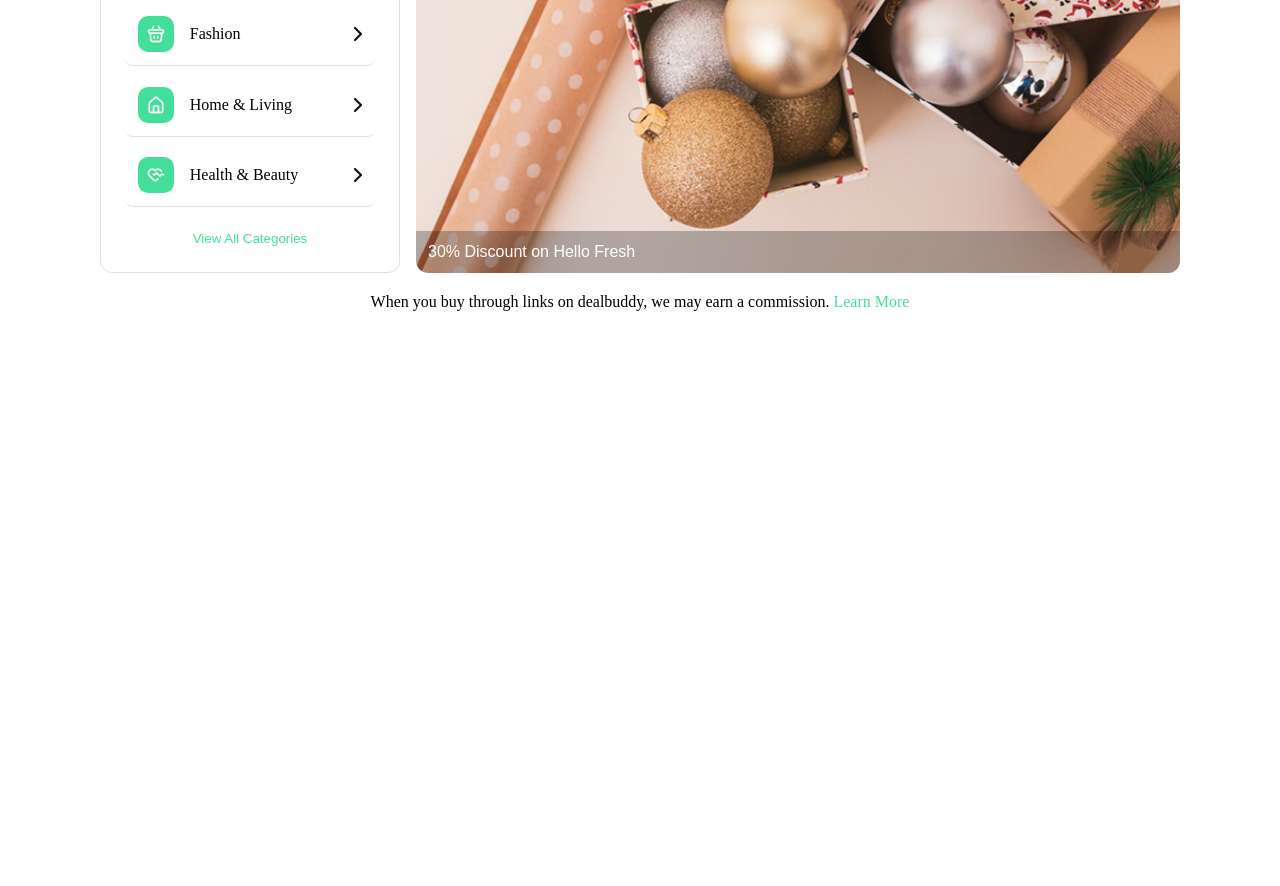
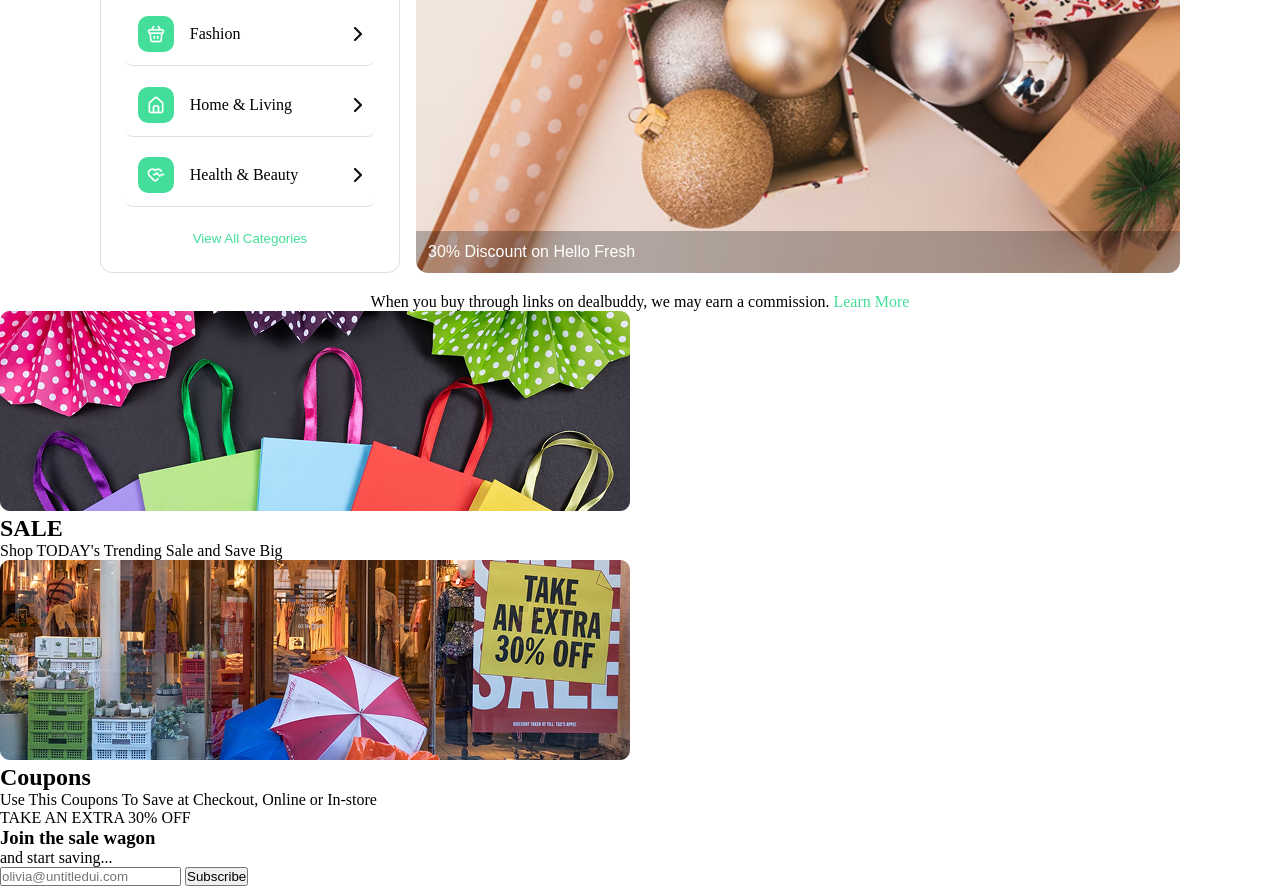
Before and after one commit to Manojj1018/figma, a plain HTML site: page index.html in a window 1280 px wide. Shown: the part 584-1470 px from the top of the page. Before the commit the page ends 895 px from the top, so only its background shows below. Drawn offline with Linux system fonts and the light colour scheme; a web font is replaced by a local one.

Commit message:
latest changes

```diff
--- a/index.html
+++ b/index.html
@@ -150,11 +150,42 @@
         </button>
       </div>
     </div>
-
     <p class="disclaimer">
         When you buy through links on dealbuddy, we may earn a commission.
         <a href="#" class="learn-more">Learn More</a>
     </p>
+    <div class="banners">
+
+        <!-- Left banner -->
+
+        <div class="banner banner-left">
+            <img src="./public/sale-banner.png" class="banner-image">
+            <div class="banner-text">
+                <h2>SALE</h2>
+                <p>Shop TODAY's Trending Sale and Save Big</p>
+            </div>
+        </div>
+
+        <!-- Right banner -->
+
+        <div class="banner banner-right">
+            <img src="./public/Coupen.png" class="banner-image">
+            <div class="banner-text">
+                <h2>Coupons</h2>
+                <p>Use This Coupons To Save at Checkout, Online or In-store</p>
+            </div>
+            <div class="banner-image">TAKE AN EXTRA 30% OFF</div>
+        </div>
+        <div class="newsletter">
+            <div class="newsletter-text">
+                <h3>Join the sale wagon</h3>
+                <p>and start saving...</p>
+            </div>
+            <div class="newsletter-form">
+                <input type="email" placeholder="olivia@untitledui.com">
+                <button>Subscribe</button>
+            </div>
+        </div>
     </div>
 </body>
 </html>
```
Also changed, not shown: hello.txt (added), public/Coupen.png (added), public/sale-banner.png (added), style.css (line endings or trailing spaces).
